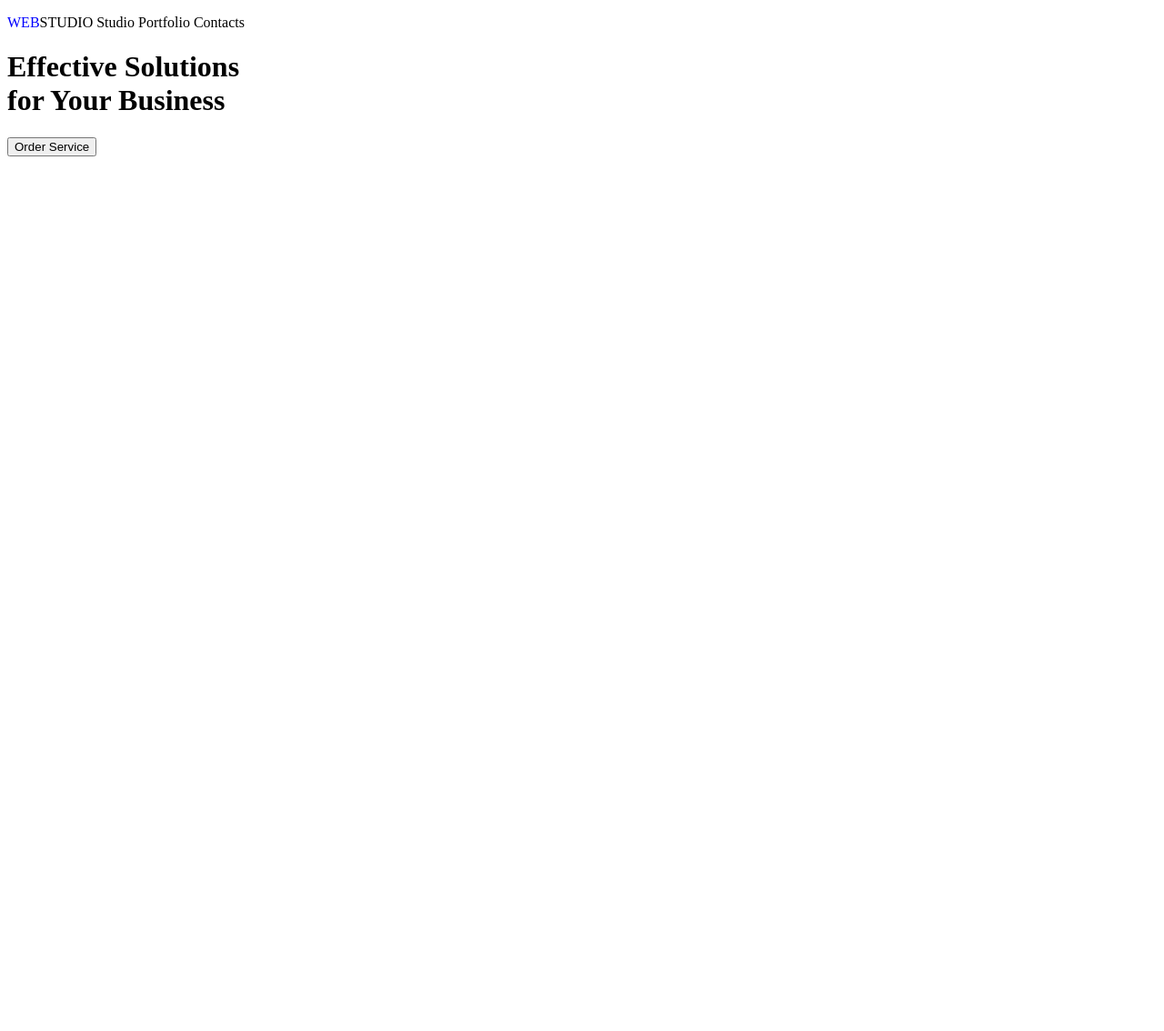
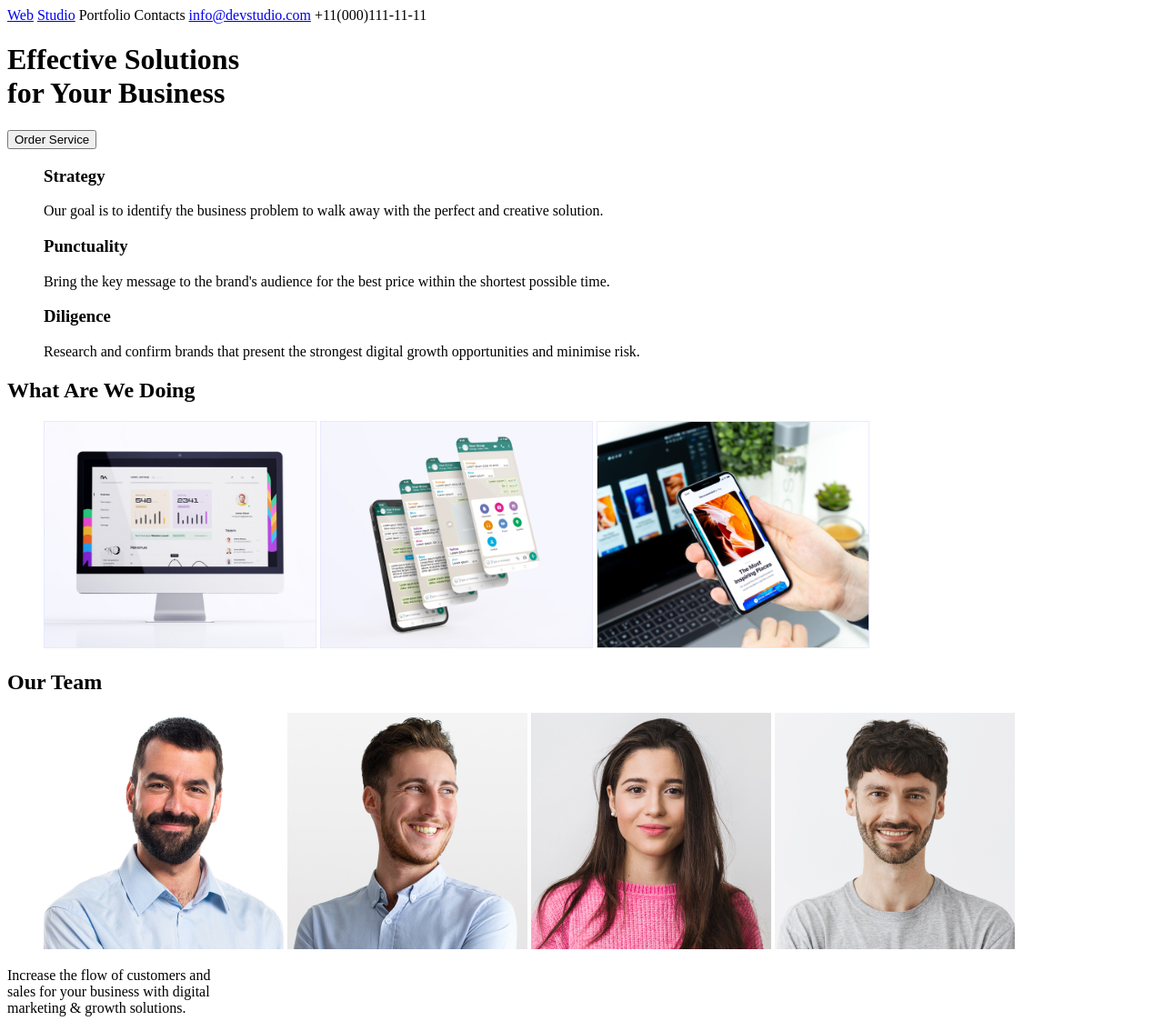
Before and after one commit to lotickles/goit-markup-hw-01, a plain HTML site: page index.html in a window 1280 px wide. Shown: the whole page at 91% size. Before the commit the page ends 800 px from the top, so only its background shows below. Drawn offline with Linux system fonts and the light colour scheme.

Commit message:
homework_for_checking

```diff
--- a/index.html
+++ b/index.html
@@ -3,18 +3,76 @@
   <head>
     <meta charset="UTF-8" />
     <meta name="viewport" content="width=device-width, initial-scale=1.0" />
-    <p>
-      <span style="color: blue"> WEB</span>STUDIO <span>Studio</span>
-      <span>Portfolio</span> <span>Contacts</span>
-      <title>My First Homework</title>
-    </p>
+    <title>This is my first Homework</title>
   </head>
+  <body>
+    <header>
+      <nav>
+        <!--logo-->
+        <a href="/Web.svg">Web</a>
+        <a href="/Studio.svg">Studio</a>
+        <!--navigation-->
+        <span>Portfolio Contacts</span>
+        <span><a href="mailto:info@devstudio.com">info@devstudio.com</a></span>
+        <span>+11(000)111-11-11</span>
+      </nav>
+    </header>
+    <main>
+      <h1>
+        Effective Solutions <br />
+        for Your Business
+      </h1>
+    </main>
+    <button type="button">Order Service</button>
 
-  <body>
-    <h1>
-      Effective Solutions <br />
-      for Your Business
-    </h1>
-    <button>Order Service</button>
+    <section>
+      <!--section1-->
+      <ul>
+        <h3>Strategy</h3>
+        <p>
+          Our goal is to identify the business problem to walk away with the
+          perfect and creative solution.
+        </p>
+        <h3>Punctuality</h3>
+        <p>
+          Bring the key message to the brand's audience for the best price
+          within the shortest possible time.
+        </p>
+        <h3>Diligence</h3>
+
+        <p>
+          Research and confirm brands that present the strongest digital growth
+          opportunities and minimise risk.
+        </p>
+      </ul>
+    </section>
+    <section>
+      <!--section2-->
+      <h2>What Are We Doing</h2>
+      <ul>
+        <img src="images/img 1 .jpg" alt="image1" width="300px" />
+        <span> <img src="images/img 2 .jpg" alt="image2" width="300px" /></span>
+        <span><img src="images/img 3.jpg" alt="image3" width="300px" /></span>
+      </ul>
+    </section>
+
+    <section>
+      <!--section3-->
+      <h2>Our Team</h2>
+      <ul>
+        <img src="images/guy1.jpg" alt="team member1" width="264px" />
+        <img src="images/guy2.jpg" alt="team member2" width="264px" />
+        <img src="images/girl3.jpg" alt="team member3" width="264px" />
+        <img src="images/guy4.jpg" alt="team member4" width="264px" />
+      </ul>
+    </section>
+    <footer>
+      <!--footer-->
+      <p>
+        Increase the flow of customers and <br />
+        sales for your business with digital<br />
+        marketing & growth solutions.
+      </p>
+    </footer>
   </body>
 </html>
```
Also changed, not shown: Studio.svg (added), Web.svg (added), images/cw3.jpg (deleted), images/cw_cake.jpeg (deleted), images/girl3.jpg (added), images/guy1.jpg (added), images/guy2.jpg (added), images/guy4.jpg (added), images/img 1 .jpg (added), images/img 2 .jpg (added), images/img 3.jpg (added), images/lot.jpg (deleted), 2 other files.
